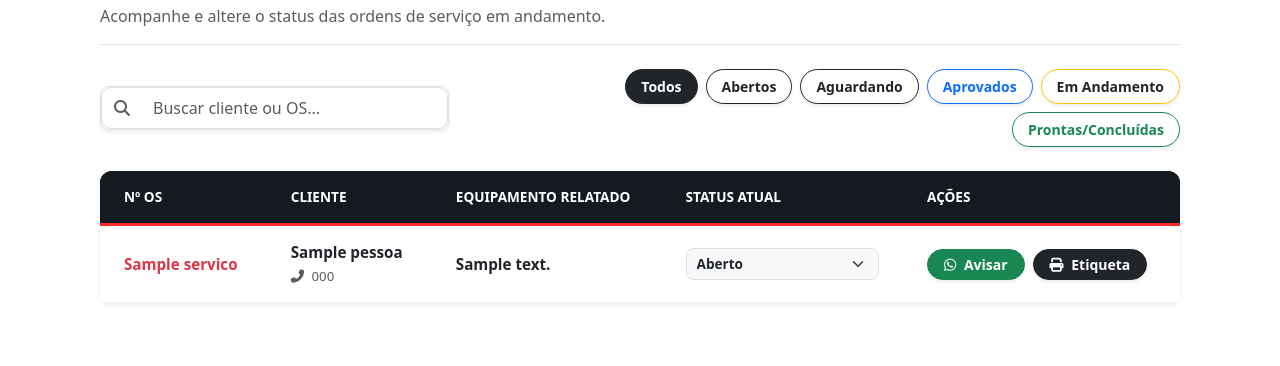
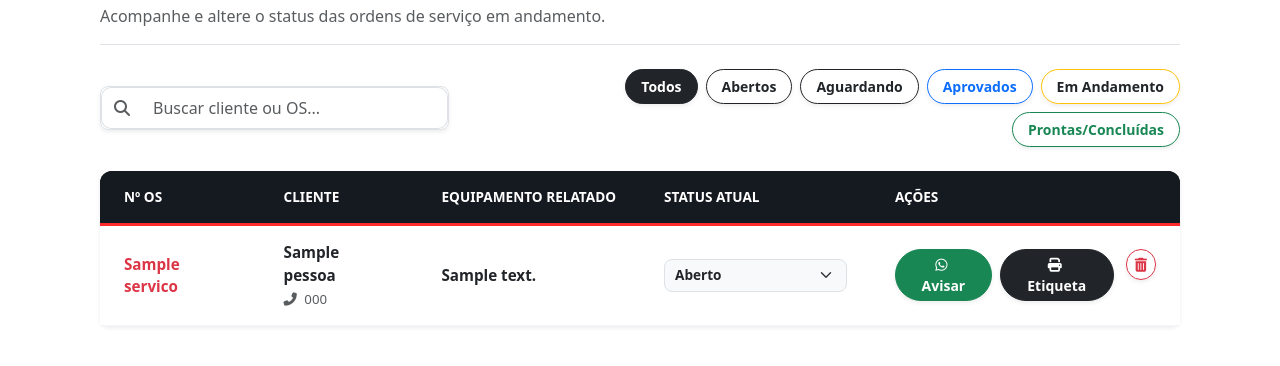
Before and after one commit to Migue1Correia/JB-Ferramentas, a Flask app: page /colaborador/orcamentos in a window 1280 px wide. Shown: the part 272-638 px from the top of the page. Run offline with Flask 3, Linux system fonts and the light colour scheme; the visitor is signed in with stand-in values (Sample User, id 1); tables that the repository leaves empty hold one stand-in row (values such as "Sample post"); some libraries are stand-ins or nearby versions.

Commit message:
add botao excluir

```diff
--- a/flaskr/templates/orcamentos.html
+++ b/flaskr/templates/orcamentos.html
@@ -101,10 +101,19 @@
                                     <a href="https://wa.me/{{ o[7]|zap }}?text=Ol%C3%A1%20{{ o[2].split()[0] }}!%20Temos%20uma%20atualiza%C3%A7%C3%A3o%20sobre%20a%20sua%20{{ o[1] }}%20na%20JB%20Ferramentas." target="_blank" class="btn btn-sm btn-success fw-bold px-3 rounded-pill shadow-sm">
                                         <i class="fab fa-whatsapp me-1"></i> Avisar
                                     </a>
-                                    <!-- NOVO BOTÃO: Imprimir Etiqueta Térmica -->
+
+                                    <!-- BOTÃO: Imprimir Etiqueta Térmica -->
                                     <a href="{{ url_for('imprimir_etiqueta', numero_os=o[1]) }}" target="_blank" class="btn btn-sm btn-dark fw-bold px-3 rounded-pill shadow-sm">
                                         <i class="fas fa-print me-1"></i> Etiqueta
                                     </a>
+
+                                    <!-- BOTÃO: Excluir OS -->
+                                    <form action="{{ url_for('excluir_os', id_servico=o[0]) }}" method="POST" class="m-0 p-0 d-inline-block">
+                                        <input type="hidden" name="csrf_token" value="{{ csrf_token() }}">
+                                        <button type="button" class="btn btn-sm btn-outline-danger fw-bold rounded-pill shadow-sm px-2 ms-1" onclick="confirmarExclusaoOS(this)" title="Excluir OS">
+                                            <i class="fas fa-trash-alt"></i>
+                                        </button>
+                                    </form>
                                 </div>
                             </td>
                         </tr>
@@ -159,6 +168,7 @@
                 let rowStatus = colStatus.value;
                 let matchText = false;
                 let tds = row.getElementsByTagName("td");
+
                 for (let j = 0; j < tds.length - 2; j++) {
                     if (tds[j]) {
                         let txtValue = tds[j].textContent || tds[j].innerText;
@@ -187,6 +197,23 @@
                 }
             }
         }
+
+        function confirmarExclusaoOS(buttonElement) {
+            Swal.fire({
+                title: 'Tem certeza?',
+                text: "Deseja realmente excluir esta Ordem de Serviço? Os dados serão apagados permanentemente.",
+                icon: 'warning',
+                showCancelButton: true,
+                confirmButtonColor: '#ff2b2b',
+                cancelButtonColor: '#151a21',
+                confirmButtonText: '<i class="fas fa-trash-alt me-1"></i> Sim, excluir!',
+                cancelButtonText: 'Cancelar'
+            }).then((result) => {
+                if (result.isConfirmed) {
+                    buttonElement.closest('form').submit();
+                }
+            });
+        }
     </script>
 
     {% with messages = get_flashed_messages(with_categories=true) %}
```
